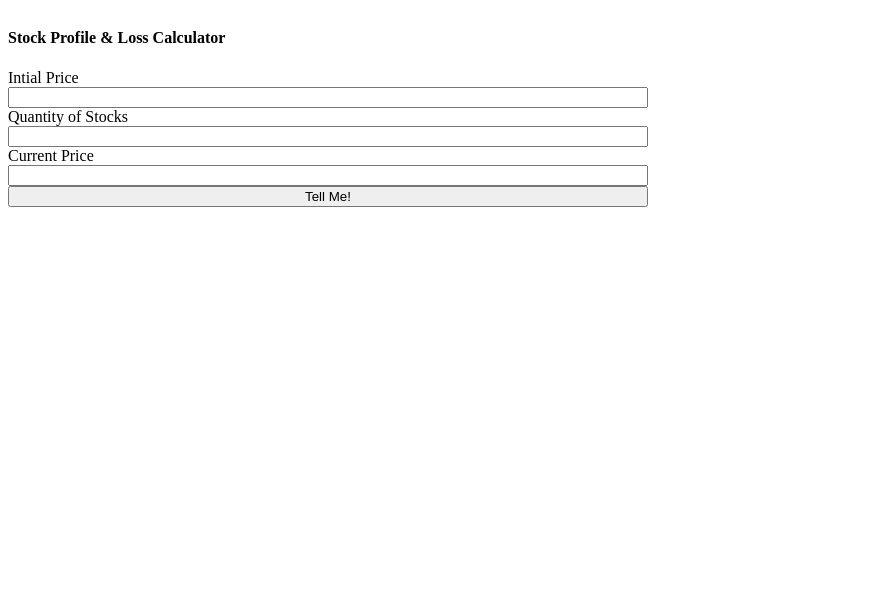
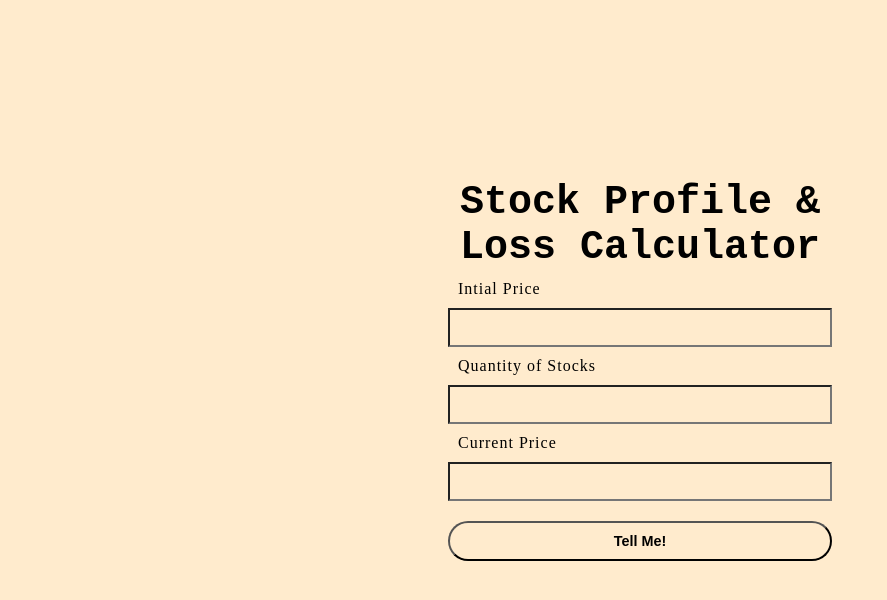
Before and after one commit to Bibin-Antony/Profiit-or-loss, a plain HTML site: page index.html in a window 1280 px wide. Shown: the whole page, without its empty margins (0-887 px from the left). Drawn offline with Linux system fonts and the light colour scheme.

Commit message:
style : font changes

```diff
--- a/index.html
+++ b/index.html
@@ -9,7 +9,7 @@
 </head>
 <body>
     <div class="container">
-        <h4>Stock Profile & Loss Calculator</h4>
+       <center><h4>Stock Profile & Loss Calculator</h4></center>
         <label for="first-value">Intial Price</label>
         <input type="text" id="first-value">
         <label for="second-value">Quantity of Stocks</label>
--- a/style.css
+++ b/style.css
@@ -1,9 +1,42 @@
 *{
-
+    padding: 0px;
+    margin: 0px;
+    background-color: blanchedalmond;
 }
 
 .container{
     display: flex;
     flex-direction: column;
-    width: 50vw;
+    margin: auto;
+    width: 30vw;
+    padding-top: 180px;
 }
+h4{
+    font-size: 2.5rem;
+    font-weight: 600;
+    font-family: 'Courier New', Courier, monospace;
+}
+label{
+    font-size: 1rem;
+    font-weight: 500;
+    letter-spacing: 1px;
+    padding: 10px;
+}
+input{
+    padding: 10px;
+}
+input:hover{
+    color:bisque;
+    background-color: black;
+}
+button{
+    padding: 10px;
+    margin-top:20px;
+    border-radius: 20px;
+    font-size: 0.9rem;
+    font-weight: 600;
+}
+button:hover{
+    color: bisque;
+    background-color: black;
+}
```
